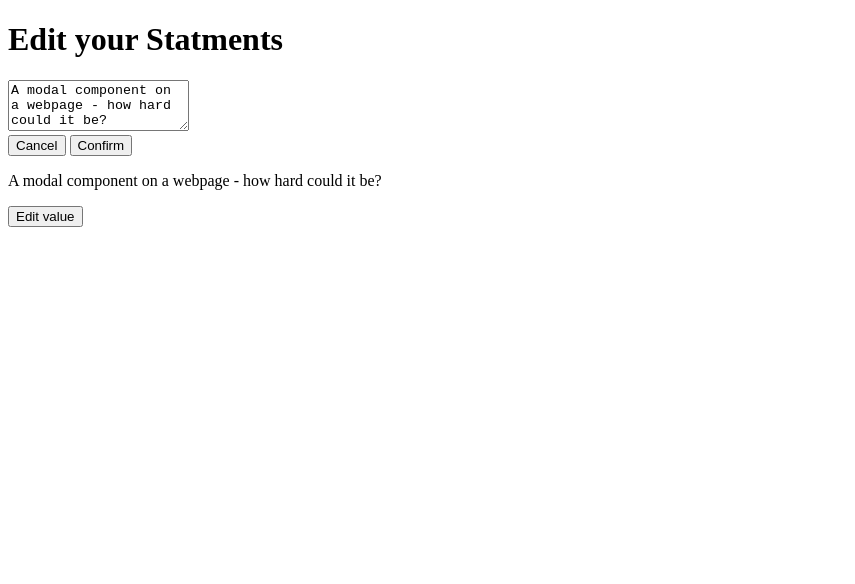
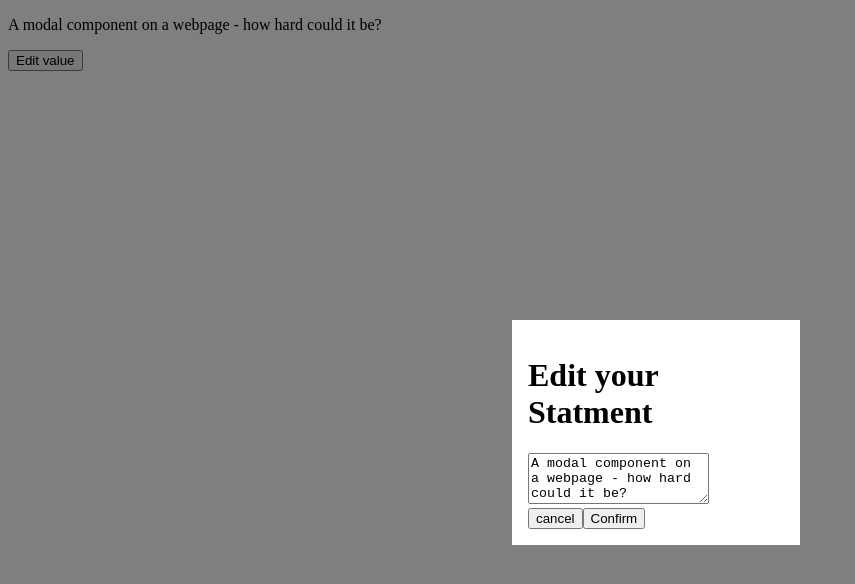
Before and after one commit to milanzivanov/css3-jquery-staff, a plain HTML site: page Vanilla_JavaScript_Modal-With-CSS-display/index.html in a window 1280 px wide. Both pictures are taken after a click on the button "Edit value". Shown: the whole page, without its empty margins (0-855 px from the left). Drawn offline with nearby package versions, Linux system fonts and the light colour scheme.

Commit message:
Vanilla JavaScript Modal - JavaScript Only!

```diff
--- a/Vanilla_JavaScript_Modal-With-CSS-display/index.html
+++ b/Vanilla_JavaScript_Modal-With-CSS-display/index.html
@@ -8,18 +8,7 @@
     <link rel="stylesheet" href="./main.css">
 </head>
 <body>
-    <div class="backdrop">
-    </div>
-    <div class="modal">
-        <h1>Edit your Statments</h1>
-        <div class="modal-input">
-            <textarea rows="3"></textarea>
-        </div>
-        <div class="modal-action">
-            <button type="button" class="btn-cancel">Cancel</button>
-            <button type="button" class="btn-confurm">Confirm</button>
-        </div>
-    </div>
+
     <div class="demo-container">
         <div class="modal-control">
             <p id="quote"></p>
--- a/Vanilla_JavaScript_Modal-With-CSS-display/main.css
+++ b/Vanilla_JavaScript_Modal-With-CSS-display/main.css
@@ -1,9 +1,21 @@
 .modal {
-    display: none;
+    position: fixed;
+    z-index: 200;
+    top: 40%;
+    left: 40%;
+    width: 20%;
+    background: #fff;
+    padding: 1rem;
 }
 
 .backdrop {
-    display: none;
+    position: fixed;
+    width: 100%;
+    height: 100%;
+    top: 0;
+    left: 0;
+    background: rgba(0, 0, 0, 0.5);
+    z-index: 100;
 }
 
 .open {
--- a/Vanilla_JavaScript_Modal-With-CSS-display/main.js
+++ b/Vanilla_JavaScript_Modal-With-CSS-display/main.js
@@ -1,44 +1,82 @@
-let buttons = document.querySelectorAll("button");
-let modal = document.querySelector(".modal");
-let backdrop = document.querySelector(".backdrop");
+var editvalueButton = document.querySelector("button");
+var demoContainer = document.querySelector('.demoContainer');
+var backdrop;
+var modal;
 
 let outputPara = document.querySelector("#quote");
-let textEdit = document.querySelector(".modal textarea");
 
 let quote = "A modal component on a webpage - how hard could it be?";
 let editedQuote = '';
 
-// outputPara.textContent = quote;
 function updatePara() {
     outputPara.textContent = quote;
 }
 
 function closeModal() {
-    modal.style.display = "none";
-    backdrop.style.display = "none";
+    if (backdrop) {
+        backdrop.remove();
+    }
+    if (modal) {
+        modal.remove();
+    }
 }
 
 updatePara();
 
-buttons[2].addEventListener('click', function() {
-    modal.style.display = "block";
-    backdrop.style.display = "block";
-    editedQuote = quote;
-    textEdit.value = quote;
-});
+editvalueButton.addEventListener('click', function() {
 
-buttons[0].addEventListener("click", closeModal);
+    // backdrop
+    backdrop = document.createElement('div');
+    backdrop.classList.add('backdrop');
+    document.body.insertBefore(backdrop, demoContainer);
     backdrop.addEventListener("click", closeModal);
 
-buttons[1].addEventListener('click', function() {
+    // modal
+    modal = document.createElement('div');
+    modal.classList.add('modal');
+
+    var modalHeading = document.createElement('h1');
+    modalHeading.textContent = 'Edit your Statment';
+    modal.appendChild(modalHeading);
+
+    var textEditContainer = document.createElement('div');
+    textEditContainer.classList.add('modal-input');
+    modal.appendChild(textEditContainer);
+
+    var textEditArea = document.createElement('textarea');
+    textEditArea.rows = '3';
+    textEditArea.addEventListener("input", function() {
+        editedQuote = textEditArea.value;
+    });
+    textEditArea.value = quote;
+
+    textEditContainer.appendChild(textEditArea);
+
+    var modalActionsContainer = document.createElement('div');
+    modalActionsContainer.classList.add('modal-actions');
+    modal.appendChild(modalActionsContainer);
+
+    var cancelButton = document.createElement('button');
+    cancelButton.setAttribute('type', 'button');
+    cancelButton.classList.add('btn-cancel');
+    cancelButton.textContent = 'cancel';
+    cancelButton.addEventListener('click', closeModal);
+    modalActionsContainer.appendChild(cancelButton);
+
+    var confirmButton = document.createElement('button');
+    confirmButton.setAttribute('type', 'button');
+    confirmButton.classList.add('btn-confirm');
+    confirmButton.textContent = 'Confirm';
+    confirmButton.addEventListener('click', function() {
         closeModal();
         if (editedQuote.trim().length > 0) {
             quote = editedQuote;
-        // outputPara.textContent = quote;
             updatePara();
         }
     });
+    modalActionsContainer.appendChild(confirmButton);
 
-textEdit.addEventListener("input", function() {
-    editedQuote = textEdit.value;
+    document.body.insertBefore(modal, demoContainer);
+
+    editedQuote = quote;
 });
```
Lines whose indentation alone changed are shown as unchanged.
